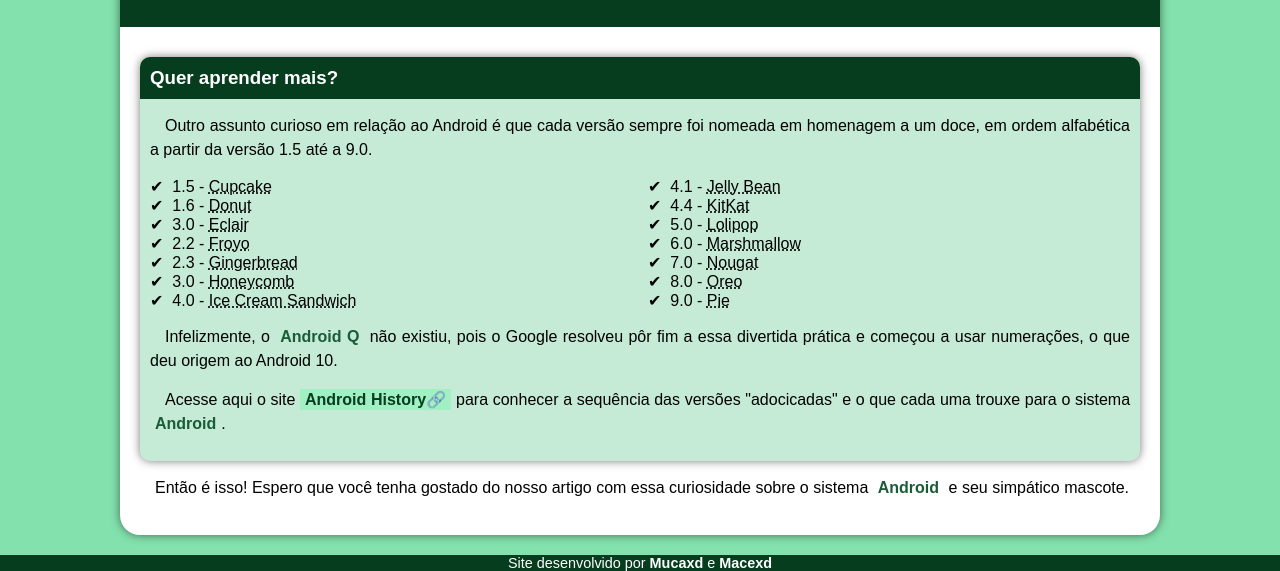
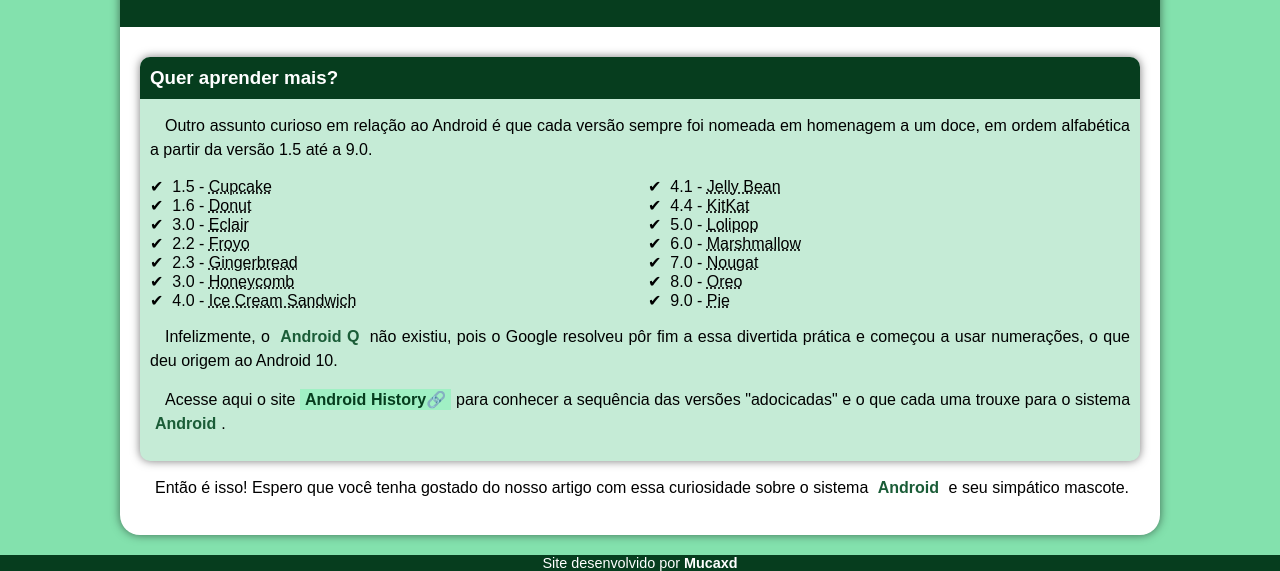
Before and after one commit to mucamachado/projeto-android, a plain HTML site: page index.html in a window 1280 px wide. Shown: the part 2268-2839 px from the top of the page. Drawn offline with Linux system fonts and the light colour scheme.

Commit message:
Mudança de links

```diff
--- a/index.html
+++ b/index.html
@@ -82,7 +82,7 @@
         </article>
     </main>
     <footer>
-      <p>Site desenvolvido por <a href="https://www.youtube.com/channel/UC15_N39hPRQ2NEAauxPyL9g" target="_blank">Mucaxd</a> e <a href="https://github.com/Macexd/Teste---1" target="_blank">Macexd</a></p>
+      <p>Site desenvolvido por <a href="https://github.com/mucamachado" target="_blank">Mucaxd</a></p>
     </footer>
 </body>
 </html>
```
